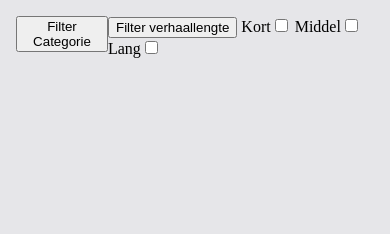
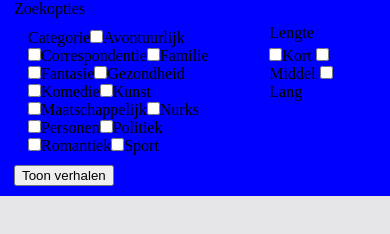
Before and after one commit to saskiarou/ns.projectweb.herkansing, a plain HTML site: page verhaal.moe.ns.html in a window 390 px wide. Drawn offline with Linux system fonts and the light colour scheme.

Commit message:
kleuren homepagina goed + filter responsive
Filter nog niet goed uitgewerkt. Grid is alleen nu goed

```diff
--- a/main.css
+++ b/main.css
@@ -4,11 +4,6 @@ body {
 	background-color: #E6E6E9;
 }
 
-/*@media (min-width: 75em) {
-	main {
-		margin: 2.5em;
-	}
-}*/
 /*
 ============================
 Header
@@ -16,7 +11,7 @@ Header
 */
 
 /*GEHELE HEADER*/
-header {
+header > div {
 	background-image: url(img/afdelingbeeld.nl-maaike-poelen-ns-publieksprijs-04-lr-1.jpg);
 	background-repeat: no-repeat;
 	background-position: center;
@@ -52,6 +47,7 @@ header > nav > ul > li > a {
 	display: flex; 	/* text in een rij met afbeelding */
 	align-items: center; /* in het midden zetten */
 	font-family: 'Open Sans', sans-serif;
+	font-size: 0.93em;
 	text-decoration: none;
 	color: rgb(5, 51, 128);
 }
@@ -89,97 +85,110 @@ filter
 ============================
 */
 
-
 main > form {
-	background-color: #137BD0;;
-	margin: 0 1.5em;
+	background-color: #FFC916;
+	margin: 0 0.44em;
 	position: relative;
 	top: -1.4em;
-	box-shadow: inset 0 -0.15em #094E9E;
+	box-shadow: inset 0 -0.15em #E0B200;
 	border-radius: 0.3em;
 }
-
+@media (min-width: 36em)  {
+	main > form {
+		margin: 0 0.875em;
+		height: 20em;
+		box-shadow: none;
+	}
+}
 
 main > form > fieldset:first-of-type {
 	border-style: none;
 	padding: 0;
 }
 
-.filterCategorie {
+.filters {
 	display: none;
-	border-style: none;
+}
+@media (min-width: 36em) {
+	.filters {
+	display: grid;
+	grid-template-columns: 2fr 1fr;
+	}
+}
+@media (min-width: 64em) {
+	.filters {
+	display: grid;
+	grid-template-columns: 3fr 1fr;
+	}
 }
 
-.filterLengte {
+.buttonVerhalen {
 	display: none;
-	border-style: none;
 }
 
 main > form > fieldset > legend:first-of-type {
 	font-family: 'Open Sans', sans-serif;
 	font-size: 0.93em;
 	text-align: center;
-	color: white;
+	color: #053380;
 	padding-bottom: 0.3em;
 	padding: 0.93em 0;
 }
 
-legend {
-	font-family: 'Open Sans', sans-serif;
-	font-size: 0.93em;
-}
 
-.toonFilterCat {
-	display: block;
-}
 
-.toonFilterLeng {
-	display: block;
-}
-
-label {
-	font-family: 'Open Sans', sans-serif;
-	font-size: 0.93em;
-	padding-right: 1.5em;
-}
-
-form > fieldset > div {
-	display: flex;
-	flex-direction: column;
-	flex-wrap: wrap;
-}
-
-form > fieldset > div > label {
-	flex: 1 100%;
-}
-
-/*
-
-.filterCategorie > label > input {
+.filters > fieldset {
 	border-style: none;
 }
 
+.filters > fieldset > legend {
+	font-family: 'Open Sans', sans-serif;
+	font-size: 0.93em;
+	font-weight: bold;
+	color: #053380;
+}
 
+.filters label {
+	font-family: 'Open Sans', sans-serif;
+	font-size: 0.93em;
+	color: black;
+}
+
+.filterCategorie label {
+	display: flex;
+}
 @media (min-width: 36em) {
-	main > form > fieldset > legend:first-of-type {
-		font-size: 1.2em;
-		text-align: left;
+	.filterCategorie {
+	display: grid;
+	grid-template-columns: 1fr 1fr;
 	}
+}
+@media (min-width: 64em) {
 	.filterCategorie {
-		display: block;
-		grid-column-start: 1;
-		grid-column-end: 4;
+	display: grid;
+	grid-template-columns: 1fr 1fr 1fr;
 	}
-	.filterLengte {
-		display: block;
-	}
-	main > form > fieldset > div {
-		display: grid;
-		grid-template-columns: 1fr 1fr 1fr 1fr;
 }
-	main > form > fieldset > div > fieldset > label {
-		padding-right: 1em;
-	}*/
+
+.filterLengte label {
+	display: flex;
+}
+
+
+
+
+
+
+/*JAVASCRIPT*/
+
+.toonFilterOpties {
+	display: grid;
+	grid-template-columns: 1fr;
+}
+
+
+
+
 /*
 ============================
 article
@@ -193,6 +202,7 @@ section:first-of-type {
 	margin: 0.44em;
 	grid-gap: 0.875em;
 }
+
 @media (min-width: 36em) {
 	section:first-of-type {
 		display: grid;
@@ -219,8 +229,6 @@ section > article {
 	background-color: white;
 	box-shadow: inset 0 -0.15em #C5C5CB; /* bron inner shadow https://www.cssmatic.com/box-shadow */
 }
-
-
 
 /*afbeelding verhaal*/
 main > section > article > div > img {
@@ -285,13 +293,22 @@ section > article > div > footer > a:first-of-type {
 	font-family: 'Open Sans', sans-serif;
 	font-size: 0.93em;
 	padding: 0.61em 1.1em;
-	background-color: #EF9830;
+	background-color: #0063D3;
 	text-decoration: none;
 	border-radius: 0.3em;
 	color: white;
-	box-shadow: inset 0 -0.15em #DD8D2F; /* bron inner shadow https://www.cssmatic.com/box-shadow */
+	box-shadow: inset 0 -0.15em #004BA0; /* bron inner shadow https://www.cssmatic.com/box-shadow */
 	margin-right: auto;
 }
+section > article > div > footer > a:first-of-type:hover {
+	background-color: #0a59b2;
+	}
+section > article > div > footer > a:first-of-type:focus {
+	background-color: #0a59b2;
+	}
+section > article > div > footer > a:first-of-type:active {
+	background-color: #094e9e;
+	}
 
 /*comment en plus*/
 section > article > div > footer > a > img {
--- a/mijnaccount.css
+++ b/mijnaccount.css
@@ -36,6 +36,7 @@ header > nav > ul > li > a {
 	display: flex; 	/* text in een rij met afbeelding */
 	align-items: center; /* in het midden zetten */
 	font-family: 'Open Sans', sans-serif;
+	font-size: 0.93em;
 	text-decoration: none;
 	color: rgb(5, 51, 128);
 }
@@ -191,7 +192,7 @@ form > fieldset > a:focus {
 	background-color: #0a59b2;
 }
 form > fieldset > a:active {
-	background-color: #094e9e
+	background-color: #094e9e;
 }
 /*
 ============================
--- a/moe.css
+++ b/moe.css
@@ -10,20 +10,32 @@ Header
 ============================
 */
 
-/*header balk*/
+/*GEHELE HEADER*/
+header {
+	background-image: url(img/afdelingbeeld.nl-maaike-poelen-ns-publieksprijs-04-lr-1.jpg);
+	background-repeat: no-repeat;
+	background-position: center;
+	background-size: cover;
+	height: 30em;
+	width: 100%;
+	box-shadow: 0.4em 0.06em 0.4em grey;
+}
+
+/*NAV BALK*/
 header > nav {
 	background-color: #ffffff;
 	margin: 0;
-	height: 4em;
+	height: 3.75em;
 	width: 100%;
 	position: fixed;
+	top: 0;
 }
 
-/*in de balk*/
+/*ELEMENTEN IN DE BALK*/
 header > nav > ul {
 	display: flex;
 	align-items: center; /* li items in het midden */
-	padding: 0em 1.5em;
+	padding: 0 1.31em;
 }
 
 header > nav > ul > li {
@@ -34,7 +46,7 @@ header > nav > ul > li > a {
 	text-decoration: none; /* geen link onder text */
 	display: flex; 	/* text in een rij met afbeelding */
 	align-items: center; /* in het midden zetten */
-	font-family: NS Sans,Segoe UI,Myriad,Verdana,sans-serif;
+	font-family: 'Open Sans', sans-serif;
 	text-decoration: none;
 	color: rgb(5, 51, 128);
 }
@@ -53,7 +65,7 @@ header > nav > ul > li > a > img {
 }
 
 header li:nth-of-type(1) img {
-	width: 4em;
+	width: 3.2em;
 }
 
 /*tekst header laten verdwijnen*/
@@ -72,27 +84,35 @@ filter
 ============================
 */
 
-h1 {
-	display: none;
+form {
+	background-color: blue;
+
 }
 
-.alleFilters {
-	display: flex;
-	margin: 1em;
+legend {
+	padding: 0;
 }
 
-.labels {
-	background-color: blue;
+fieldset {
+	border-style: none;
 }
 
-.labelsCategorie {
-	display: none;
+.filters {
+	display: grid;
+	grid-template-columns: 2fr 1fr;
 }
 
-#label {
-	background-color: grey;
+.filterCategorie {
+	display: flex;
+	flex-direction: row;
+	flex-wrap: wrap;
 }
-.toonMenu {
-	/*background: hotpink;*/
-	display: block;
+
+label {
+	margin: 0;
+	padding: 0;
 }
+input {
+	margin: 0;
+	padding: 0;
+}
--- a/verhaal.moe.ns.html
+++ b/verhaal.moe.ns.html
@@ -10,36 +10,37 @@
 <body>
 
 	<main>
-		<h1>NS Verhalen</h1>
-			<section class="alleFilters">
-				<section>
-					<button class="filterCategorie">Filter Categorie</button>
-						<div class="labels">
-						<section class="labelsCategorie">
-						<label>Avontuurlijk<input type="checkbox"></label>
-						<label>Correspondentie<input type="checkbox"></label>
-						<label>Familie<input type="checkbox"></label>
-						<label>Fantasie<input type="checkbox"></label>
-						<label>Gezondheid<input type="checkbox"></label>
-						<label>Komedie<input type="checkbox"></label>
-						<label>Kunst<input type="checkbox"></label>
-						<label>Maatschappelijk<input type="checkbox"></label>
-						<label>Nurks<input type="checkbox"></label>
-						<label>Personen<input type="checkbox"></label>
-						<label>Politiek<input type="checkbox"></label>
-						<label>Romantiek<input type="checkbox"></label>
-						<label>Sport<input type="checkbox"></label>
-						</section>
-						</div>
-			</section>
-
-			<section>
-				<button>Filter verhaallengte</button>
-					<label>Kort<input type="checkbox"></label>
-					<label>Middel<input type="checkbox"></label>
-					<label>Lang<input type="checkbox"></label>
-			</section>
-			</section>
+		<form>
+			<fieldset>
+				<legend>Zoekopties</legend>
+				<div class="filters">
+					<fieldset>
+						<div class="filterCategorie"><legend>Categorie</legend>
+							<label><input id="avontuurlijk" type="checkbox">Avontuurlijk</label>
+							<label><input id="correspondentie" type="checkbox">Correspondentie</label>
+							<label><input id="familie" type="checkbox">Familie</label>
+							<label><input id="fantasie" type="checkbox">Fantasie</label>
+							<label><input id="gezondheid" type="checkbox">Gezondheid</label>
+							<label><input id="komedie" type="checkbox">Komedie</label>
+							<label><input id="kunst" type="checkbox">Kunst</label>
+							<label><input id="maatschappelijk" type="checkbox">Maatschappelijk</label>
+							<label><input id="nurks" type="checkbox">Nurks</label>
+							<label><input id="personen" type="checkbox">Personen</label>
+							<label><input id="politiek" type="checkbox">Politiek</label>
+							<label><input id="romantiek" type="checkbox">Romantiek</label>
+							<label><input id="sport" type="checkbox">Sport</label>
+							</div>
+					</fieldset>
+					<fieldset class="filterLengte">
+						<legend>Lengte</legend>
+							<label><input id="kort" type="checkbox">Kort</label>
+							<label><input id="middel" type="checkbox">Middel</label>
+							<label><input id="lang" type="checkbox">Lang</label>
+					</fieldset>
+					</div>
+					<button class="buttonVerhalen">Toon verhalen</button>
+			</fieldset>
+		</form>
 
 
 
```
Also changed, not shown: index.html (+14 -39 lines), nichterig.css (+6 -6 lines), verliefd.css (+18 -7 lines), img/comment.svg, img/klok.svg (added), img/plusje.svg, img/poppetje.svg, img/zoeken.svg, 2 other files.
